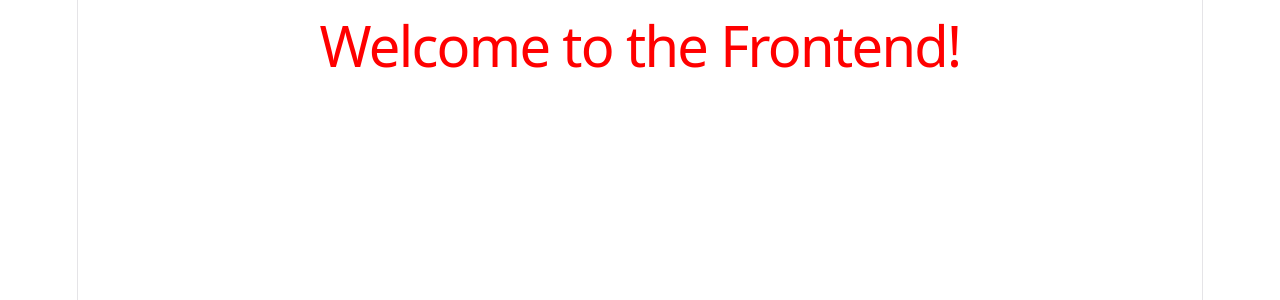
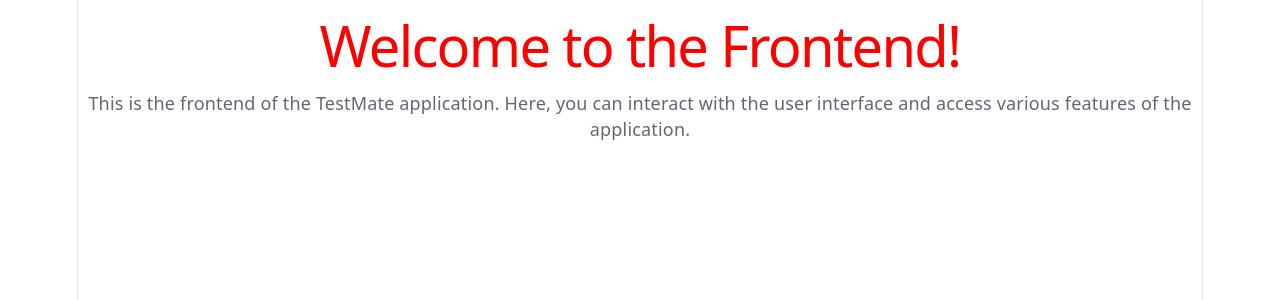
Before and after one commit to Asiri2000/TestMate, a React (Vite) app in the folder front-end/: page / in a window 1280 px wide. Shown: the top 300 px of the page. Built offline with nearby package versions, Linux system fonts and the light colour scheme.

Commit message:
Update App.jsx

```diff
--- a/front-end/src/App.jsx
+++ b/front-end/src/App.jsx
@@ -6,7 +6,9 @@
 
   return (
     <>
-      <h1>Welcome to the Frontend!</h1>
+      <h1>Welcome to the Frontend! </h1>
+
+      <p>This is the frontend of the TestMate application. Here, you can interact with the user interface and access various features of the application.</p>
     </>
   )
 }
```
